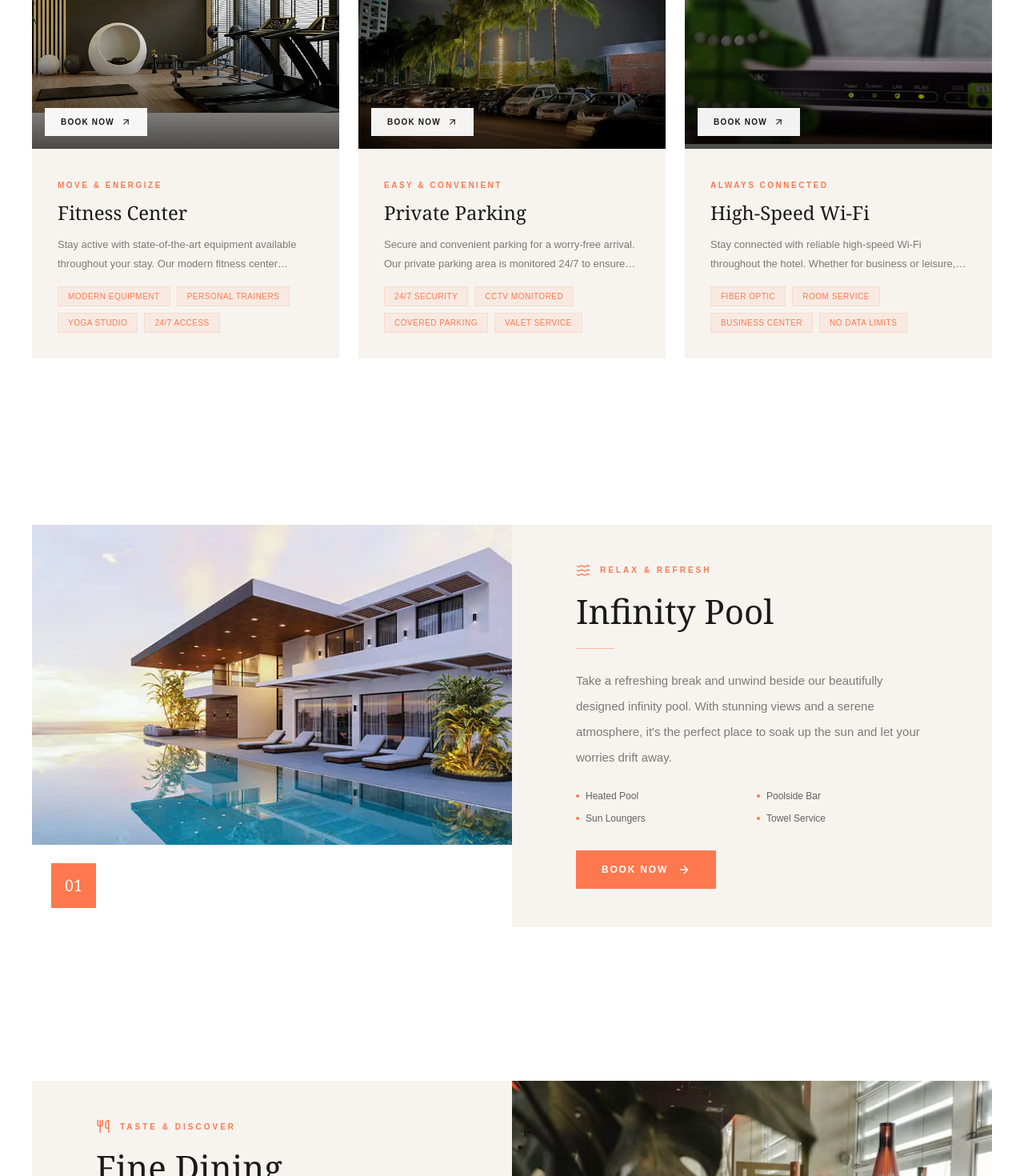
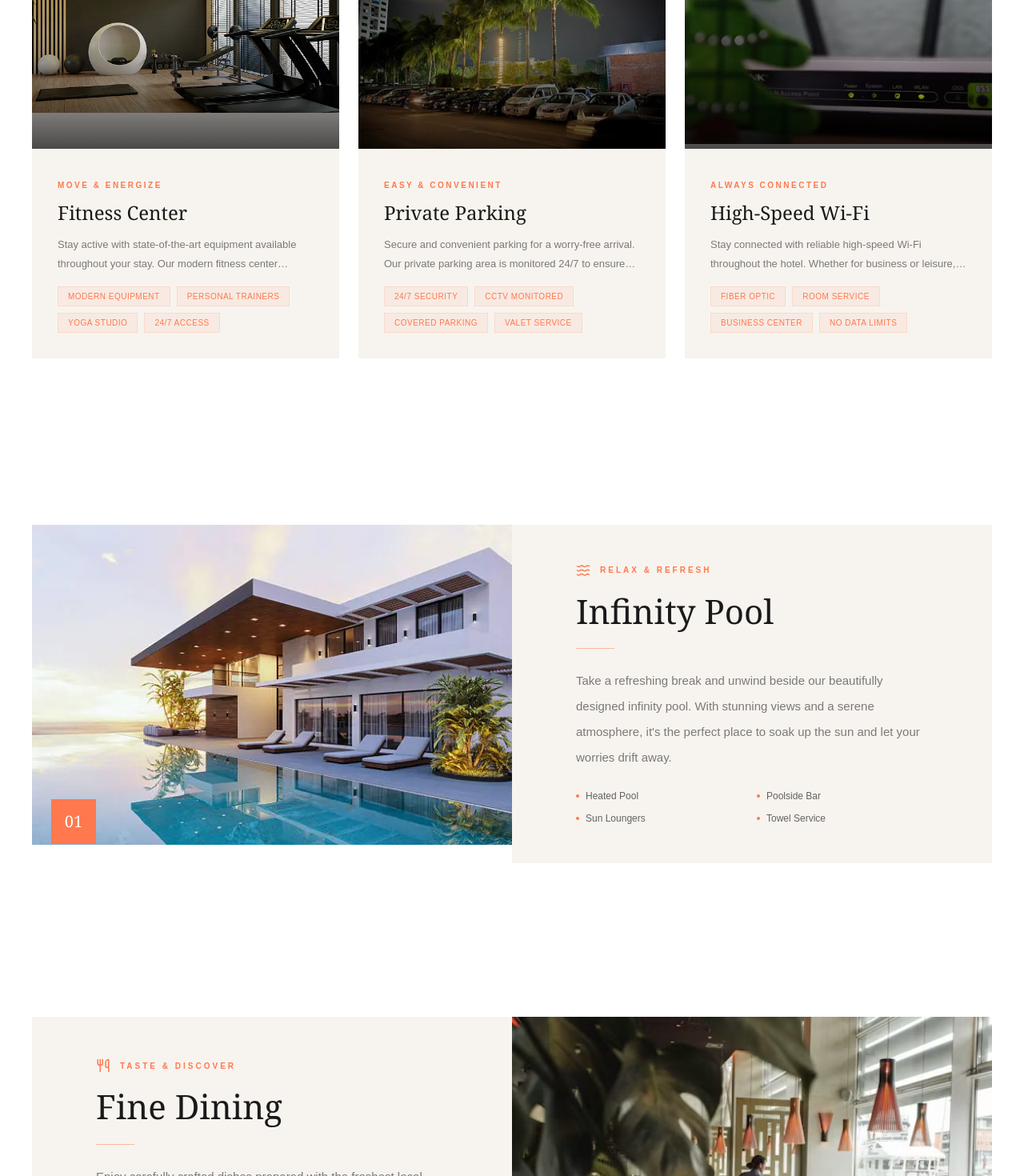
Before and after one commit to inoodex0/The-Azura, a Next.js app: page /facilities in a window 1280 px wide. Shown: the part 1440-2910 px from the top of the page at 80% size. Built offline with nearby package versions, Linux system fonts and the light colour scheme.

Commit message:
Refactor footer animation logic: Simplify GSAP animation setup for improved readability and performance.

```diff
--- a/src/app/about/page.tsx
+++ b/src/app/about/page.tsx
@@ -142,7 +142,7 @@ export default function AboutPage() {
                 </p>
                 <p className="flex items-center gap-3 text-sm text-black/60">
                   <span className="flex h-5 w-5 items-center justify-center rounded-full bg-[#ff784e] text-white text-[10px] font-bold">✓</span>
-                  Book Online and get more Discount — <Link href="/booking" className="font-bold text-[#1a1a1a] hover:text-[#ff784e] transition">BOOK HERE</Link>
+                  Book Online for exclusive discounts
                 </p>
               </div>
             </div>
--- a/src/app/dining/page.tsx
+++ b/src/app/dining/page.tsx
@@ -274,7 +274,7 @@ export default function DiningPage() {
                 <p className="text-black/40 text-[12px]">Tel: +880 1401 777 888</p>
                 <p className="text-black/40 text-[12px]">Email: reservation@theazura.com</p>
               </div>
-              <Link href="/booking" className="mt-7 inline-flex items-center gap-3 border border-black/10 px-7 py-3.5 text-[11px] font-bold uppercase tracking-[0.12em] text-[#1a1a1a] hover:border-[#ff784e] hover:text-[#ff784e] transition-all duration-300">
+              <Link href="/booking" className="mt-7 inline-flex items-center gap-3 border border-black/10 px-7 py-3.5 text-[11px] font-bold uppercase tracking-[0.12em] text-[#1a1a1a] hover:border-black hover:text-white transition-all duration-300">
                 Reserve Your Stay <ArrowUpRight size={14} />
               </Link>
             </div>
--- a/src/app/facilities/page.tsx
+++ b/src/app/facilities/page.tsx
@@ -5,8 +5,6 @@ import Link from "next/link";
 import gsap from "gsap";
 import { ScrollTrigger } from "gsap/ScrollTrigger";
 import {
-  ArrowRight,
-  ArrowUpRight,
   Waves,
   Utensils,
   Sparkles,
@@ -25,8 +23,6 @@ const facilities = [
       "Take a refreshing break and unwind beside our beautifully designed infinity pool. With stunning views and a serene atmosphere, it's the perfect place to soak up the sun and let your worries drift away.",
     image: "/images/facilities/pool.webp",
     icon: Waves,
-    button: "Book Now",
-    link: "/booking",
     features: ["Heated Pool", "Poolside Bar", "Sun Loungers", "Towel Service"],
   },
   {
@@ -36,8 +32,6 @@ const facilities = [
       "Enjoy carefully crafted dishes prepared with the freshest local ingredients. Our signature restaurant offers an international menu featuring everything from traditional delicacies to global cuisines.",
     image: "/images/facilities/dining.avif",
     icon: Utensils,
-    button: "Book Now",
-    link: "/booking",
     features: ["International Menu", "Private Dining", "Wine Collection", "Ocean View"],
   },
   {
@@ -47,8 +41,6 @@ const facilities = [
       "Restore your body and mind with our world-class wellness experience. Our authentic spa offers the perfect retreat — be it to heal, pamper, rejuvenate or revitalize, rest assured your desires will be met.",
     image: "/images/facilities/spa.avif",
     icon: Sparkles,
-    button: "Book Now",
-    link: "/booking",
     features: ["Couples Treatment", "Steam Room", "Sauna", "Hot Tub"],
   },
   {
@@ -58,8 +50,6 @@ const facilities = [
       "Stay active with state-of-the-art equipment available throughout your stay. Our modern fitness center features everything you need to maintain your workout routine while enjoying your vacation.",
     image: "/images/facilities/gym.webp",
     icon: Dumbbell,
-    button: "Book Now",
-    link: "/booking",
     features: ["Modern Equipment", "Personal Trainers", "Yoga Studio", "24/7 Access"],
   },
   {
@@ -69,8 +59,6 @@ const facilities = [
       "Secure and convenient parking for a worry-free arrival. Our private parking area is monitored 24/7 to ensure your vehicle stays safe throughout your stay at The Azura.",
     image: "/images/facilities/parking.jpg",
     icon: Car,
-    button: "Book Now",
-    link: "/booking",
     features: ["24/7 Security", "CCTV Monitored", "Covered Parking", "Valet Service"],
   },
   {
@@ -80,8 +68,6 @@ const facilities = [
       "Stay connected with reliable high-speed Wi-Fi throughout the hotel. Whether for business or leisure, enjoy seamless internet access in every corner of The Azura.",
     image: "/images/facilities/wifi.avif",
     icon: Wifi,
-    button: "Book Now",
-    link: "/booking",
     features: ["Fiber Optic", "Room Service", "Business Center", "No Data Limits"],
   },
 ];
@@ -237,14 +223,6 @@ export default function FacilitiesPage() {
                       <Icon size={18} />
                     </div>
 
-                    {/* Book Now button on image */}
-                    <Link
-                      href={item.link}
-                      className="absolute bottom-4 left-4 inline-flex items-center gap-2 bg-white/95 backdrop-blur-sm text-[#1a1a1a] px-5 py-2.5 text-[10px] font-bold uppercase tracking-[0.12em] hover:bg-[#ff784e] hover:text-white transition-all duration-300"
-                    >
-                      {item.button}
-                      <ArrowUpRight size={13} className="transition-transform group-hover:translate-x-0.5 group-hover:-translate-y-0.5" />
-                    </Link>
                   </div>
 
                   {/* Content */}
@@ -344,17 +322,6 @@ export default function FacilitiesPage() {
                         </div>
                       ))}
                     </div>
-
-                    <Link
-                      href={item.link}
-                      className="group mt-8 inline-flex items-center gap-3 bg-[#ff784e] text-white px-8 py-4 text-xs font-bold uppercase tracking-[0.15em] hover:bg-[#e86a3e] transition-all duration-300"
-                    >
-                      {item.button}
-                      <ArrowRight
-                        size={16}
-                        className="group-hover:translate-x-1 transition-transform"
-                      />
-                    </Link>
                   </div>
                 </div>
 
--- a/src/components/shared/Footer.tsx
+++ b/src/components/shared/Footer.tsx
@@ -34,17 +34,11 @@ export default function Footer() {
 
   useEffect(() => {
     const ctx = gsap.context(() => {
-      gsap.from(".footer-reveal", {
-        y: 40,
-        opacity: 0,
-        duration: 0.8,
-        stagger: 0.1,
-        ease: "power3.out",
-        scrollTrigger: {
-          trigger: footerRef.current,
-          start: "top 85%",
-          once: true,
-        },
+      gsap.utils.toArray<HTMLElement>(".footer-reveal").forEach((el) => {
+        gsap.fromTo(el, { y: 40, opacity: 0 }, {
+          y: 0, opacity: 1, duration: 0.8, ease: "power3.out",
+          scrollTrigger: { trigger: el, start: "top 95%", toggleActions: "play none none none" },
+        });
       });
     }, footerRef);
 
```
